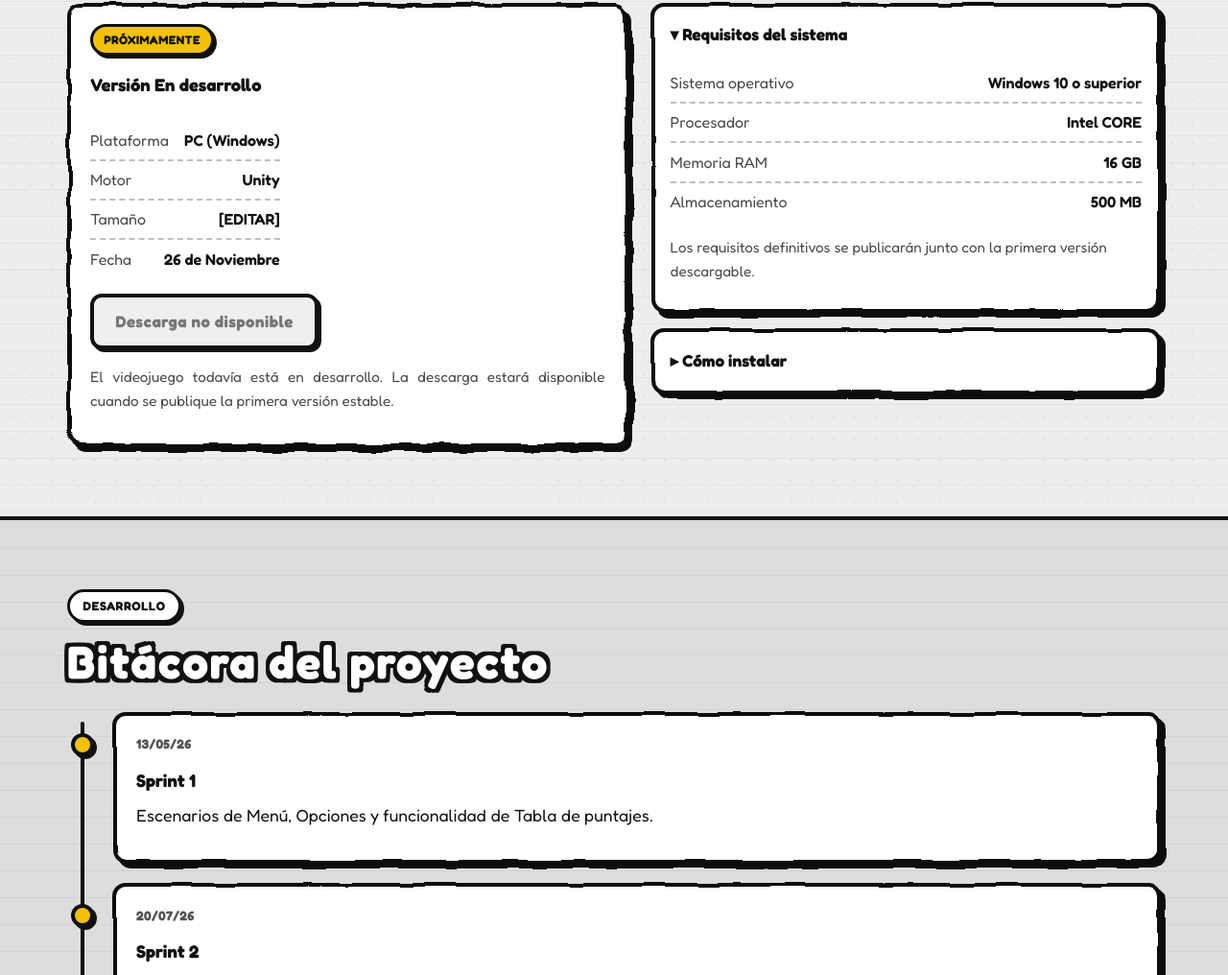
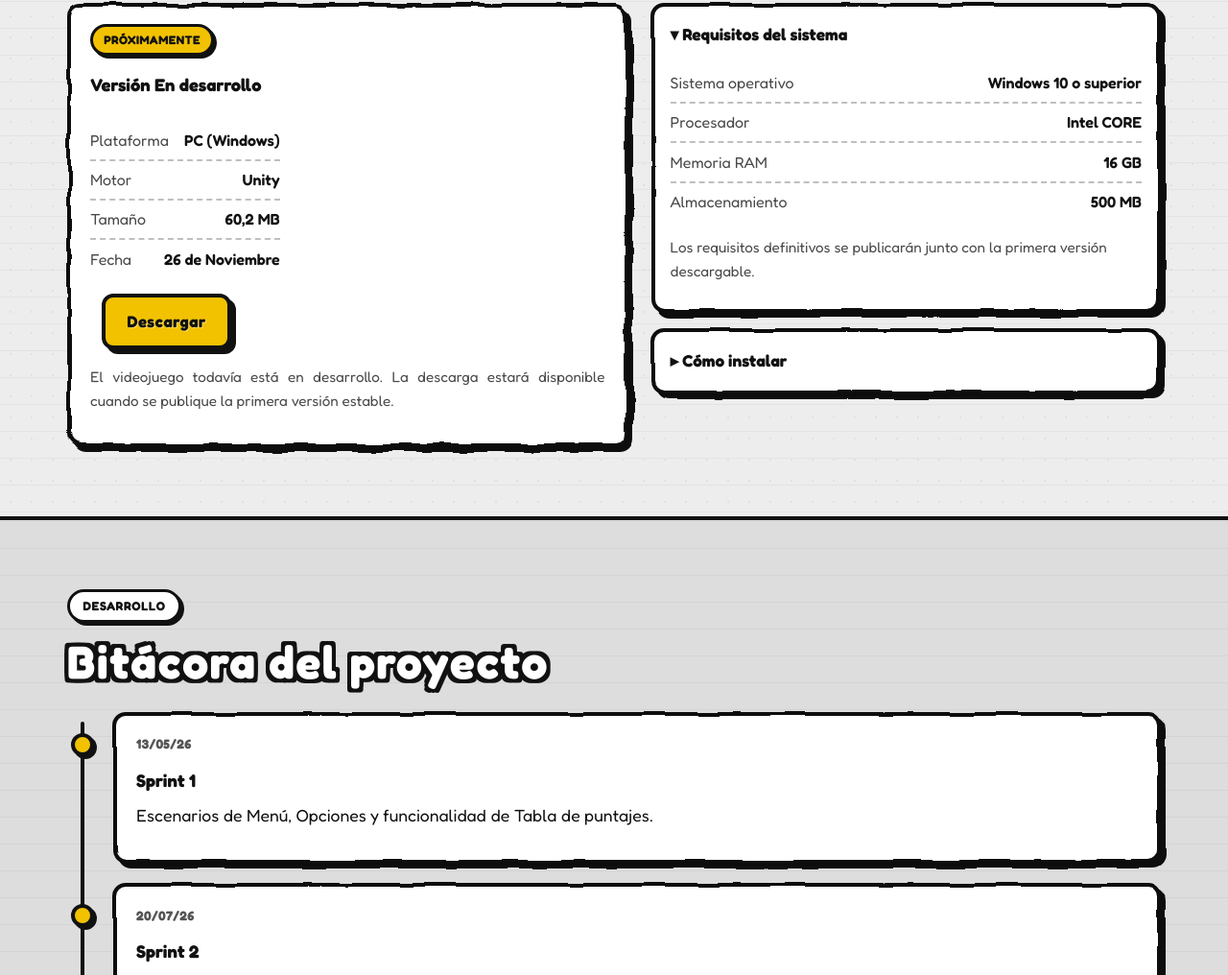
Before and after one commit to Miiguii/PWA-Recycle-Beats, a plain HTML site: page index.html in a window 1280 px wide. Shown: the part 4988-6004 px from the top of the page at 96% size. Drawn offline with Linux system fonts and the light colour scheme.

Commit message:
Descarga VJ 1

```diff
--- a/index.html
+++ b/index.html
@@ -371,12 +371,11 @@
             <ul class="rb-factsheet">
               <li><span>Plataforma</span><strong>PC (Windows)</strong></li>
               <li><span>Motor</span><strong>Unity</strong></li>
-              <li><span>Tamaño</span><strong>[EDITAR]</strong></li>
+              <li><span>Tamaño</span><strong>60,2 MB</strong></li>
               <li><span>Fecha</span><strong>26 de Noviembre</strong></li>
             </ul>
-            <span class="rb-btn rb-btn--disabled" aria-disabled="true" role="link">
-              Descarga no disponible
-            </span>
+            <a href="https://github.com/Miiguii/PWA-Recycle-Beats/releases/download/v1.0.0/Recycle_Beats.zip" class="btn-descarga-pc rb-btn rb-btn--amarillo rb-navbar__cta">Descargar</a>
+
             <p class="rb-muted">
               El videojuego todavía está en desarrollo. La descarga estará disponible cuando
               se publique la primera versión estable.
--- a/sw.js
+++ b/sw.js
@@ -1,4 +1,4 @@
-const CACHE_NAME = 'recycle-beats-v15.0.0';
+const CACHE_NAME = 'recycle-beats-v17.0.0';
 
 // Lista de archivos esenciales para que el sitio funcione sin internet
 const ASSETS_TO_CACHE = [
```
